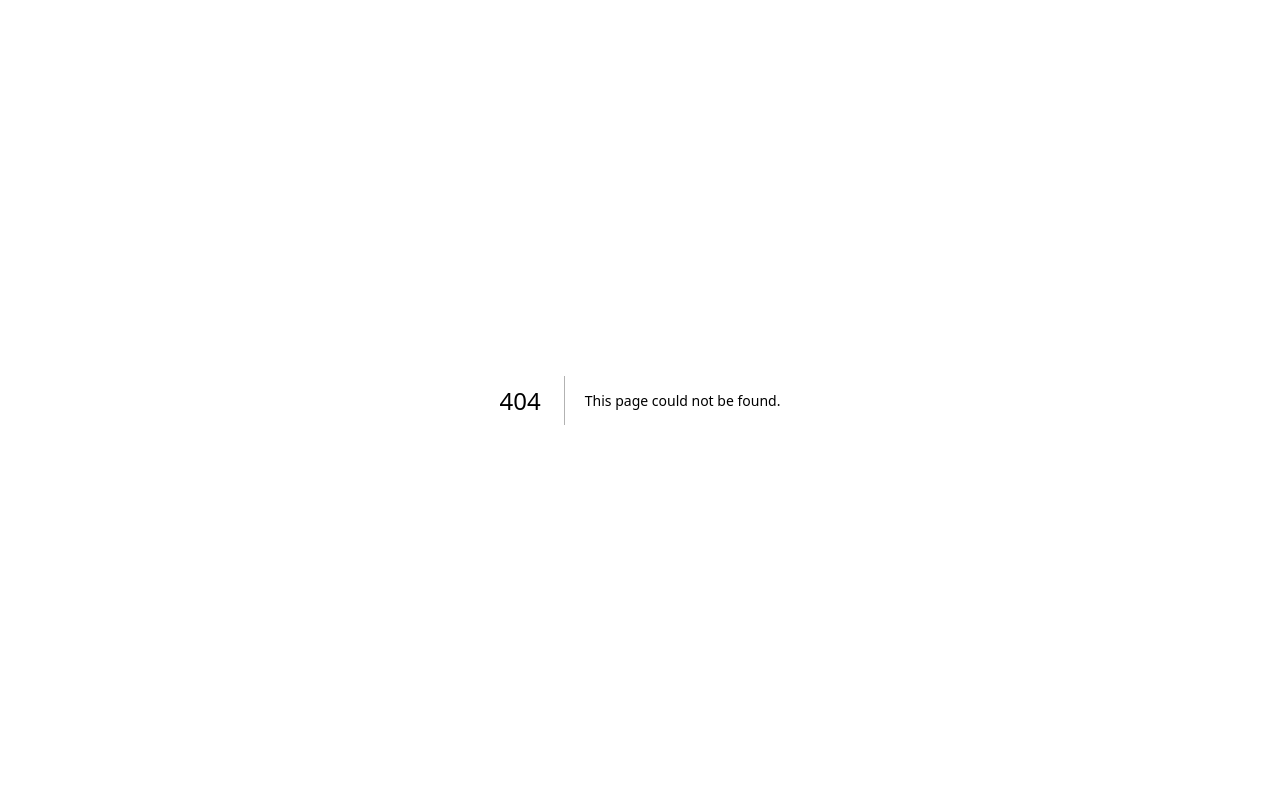
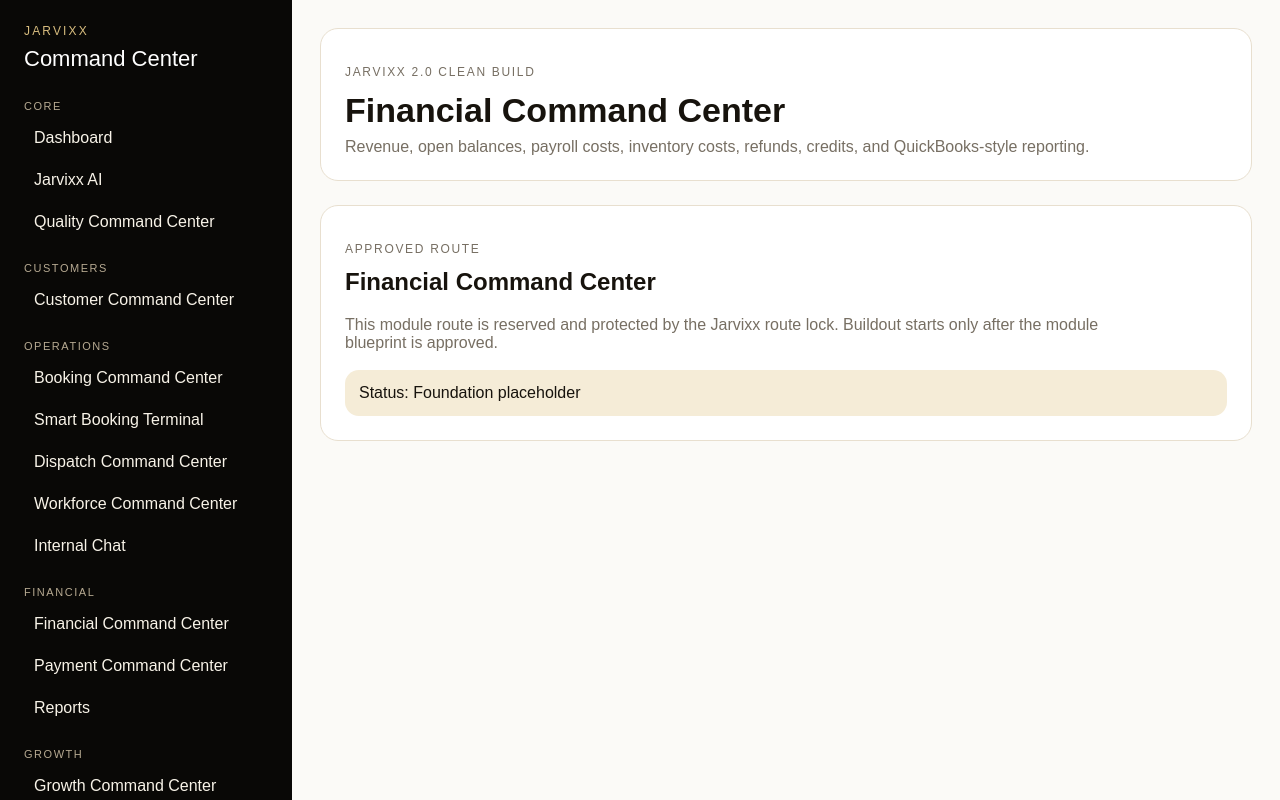
Before and after one commit to 360jarvis/JARVISV4, a Next.js app: page /app/financial in a window 1280 px wide. Before the commit this address had no page. Shown: the top 800 px of the page. Built offline with nearby package versions, Linux system fonts and the light colour scheme.

Commit message:
Add Financial Command Center route

```diff
--- /dev/null
+++ b/app/app/financial/page.tsx
@@ -0,0 +1,6 @@
+import AppShell from '../../../components/AppShell';
+import ModulePlaceholder from '../../../components/ModulePlaceholder';
+
+export default function FinancialPage() {
+  return <AppShell title="Financial Command Center" subtitle="Revenue, open balances, payroll costs, inventory costs, refunds, credits, and QuickBooks-style reporting."><ModulePlaceholder name="Financial Command Center" /></AppShell>;
+}
```
